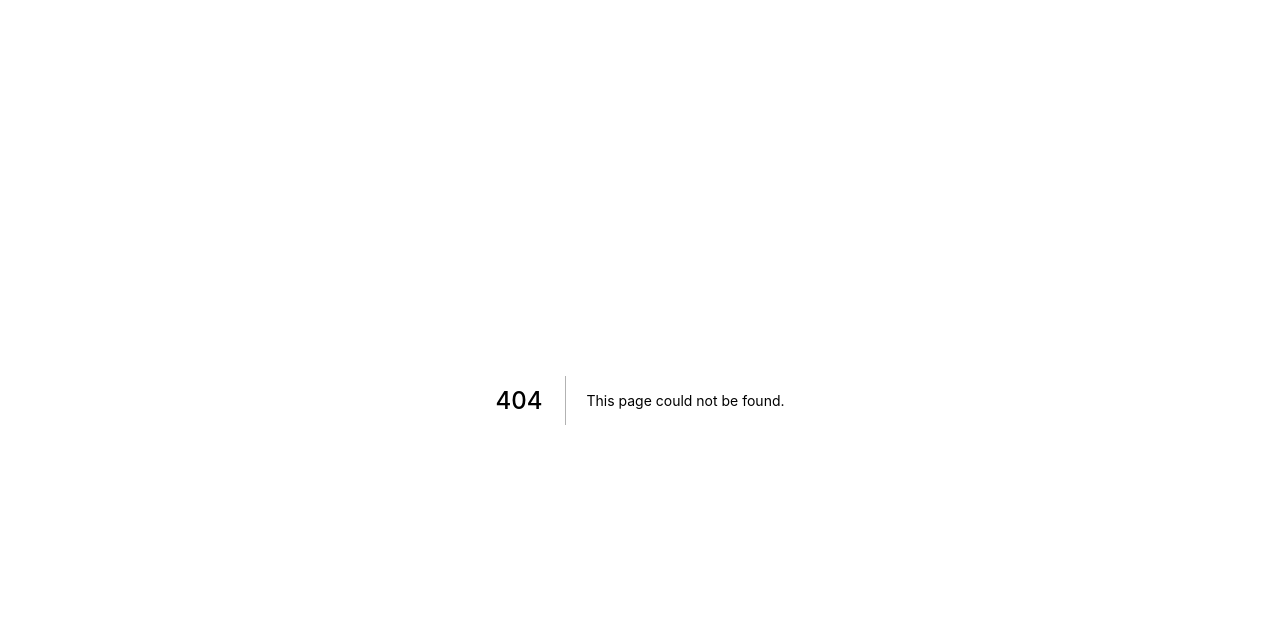
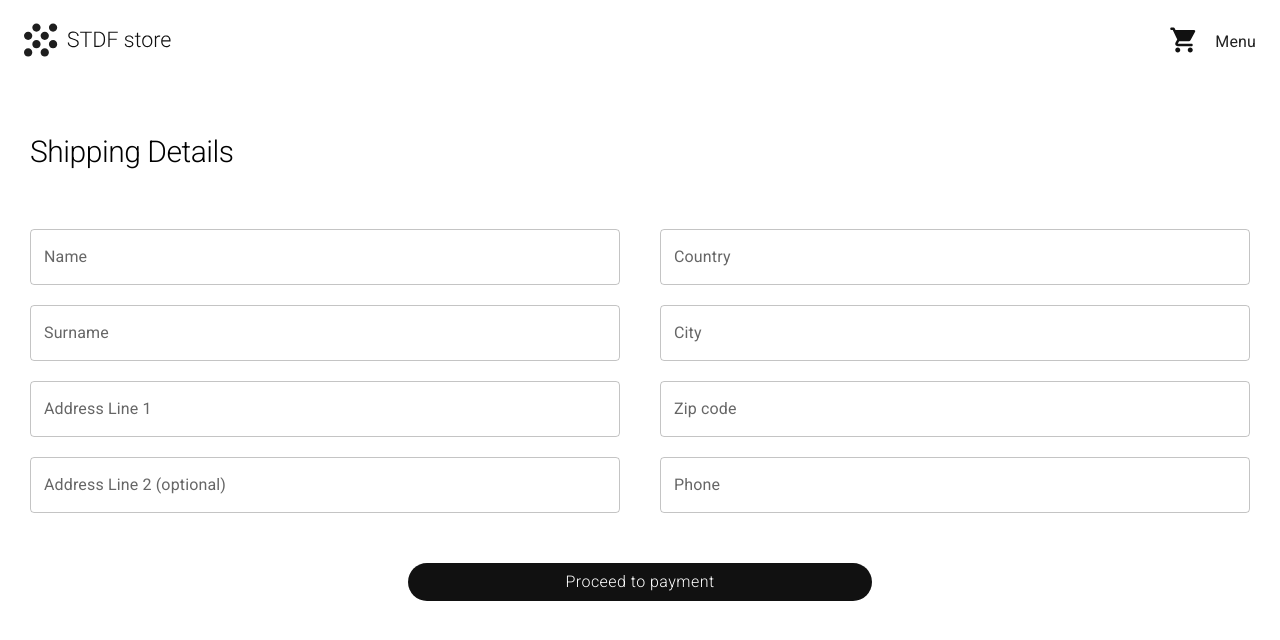
Before and after one commit to pavece/STDFcommerce, a Next.js app: page /shipping in a window 1280 px wide. Before the commit this address had no page. Shown: the top 640 px of the page. Built offline with nearby package versions, Linux system fonts and the light colour scheme.

Commit message:
Address page implemented

```diff
--- /dev/null
+++ b/pages/shipping/index.tsx
@@ -0,0 +1,98 @@
+import React from "react";
+import { MainLayout } from "../../components/layouts/mainLayout";
+import { Grid, TextField, Typography, Button } from "@mui/material";
+import { Container } from "@mui/system";
+
+const ShippingDetails = () => {
+  return (
+    <MainLayout
+      title="Shipping details"
+      description="Fill in the shipping details"
+      showSearchBar={false}
+    >
+      <Typography variant="h1" component="h1" fontSize={30}>
+        Shipping Details
+      </Typography>
+      <Grid container spacing={5} sx={{ mt: "20px" }}>
+        <Grid item xs={12} sm={6}>
+          <TextField type="outlined" label="Name" fullWidth sx={{ mb: "20px" }}>
+            Your name
+          </TextField>
+          <TextField
+            type="outlined"
+            label="Surname"
+            fullWidth
+            sx={{ mb: "20px" }}
+          >
+            Your surname
+          </TextField>
+          <TextField
+            type="outlined"
+            label="Address Line 1"
+            fullWidth
+            sx={{ mb: "20px" }}
+          >
+            Address line 1
+          </TextField>
+          <TextField
+            type="outlined"
+            label="Address Line 2 (optional)"
+            fullWidth
+            sx={{ mb: "20px" }}
+          >
+            Address line 2 (optional)
+          </TextField>
+        </Grid>
+        <Grid item xs={12} sm={6}>
+          <TextField
+            type="outlined"
+            label="Country"
+            fullWidth
+            sx={{ mb: "20px" }}
+          >
+            Your country
+          </TextField>
+          <TextField type="outlined" label="City" fullWidth sx={{ mb: "20px" }}>
+            Your city
+          </TextField>
+          <TextField
+            type="outlined"
+            label="Zip code"
+            fullWidth
+            sx={{ mb: "20px" }}
+          >
+            Your Zip code
+          </TextField>
+          <TextField
+            type="outlined"
+            label="Phone"
+            fullWidth
+            sx={{ mb: "20px" }}
+          >
+            Your phone with regional ID
+          </TextField>
+        </Grid>
+      </Grid>
+
+      <Container
+        sx={{
+          width: { xs: "80vw", sm: "40vw" },
+          display: "flex",
+          alignItems: "center",
+          justifyContent: "center",
+        }}
+      >
+        <Button
+          fullWidth
+          sx={{
+            margin: "30px auto",
+          }}
+        >
+          Proceed to payment
+        </Button>
+      </Container>
+    </MainLayout>
+  );
+};
+
+export default ShippingDetails;
```
